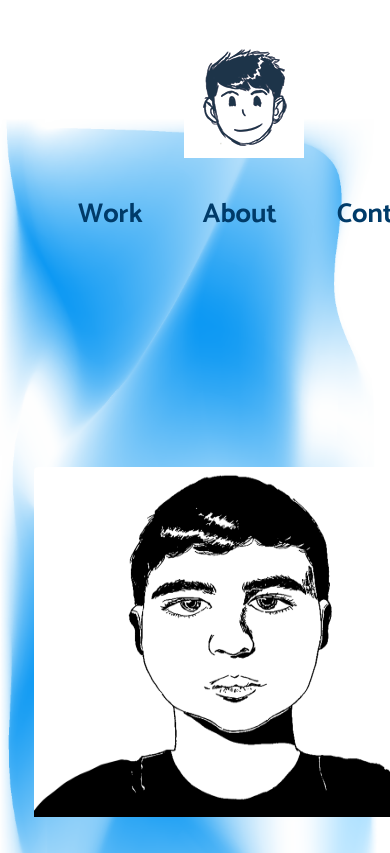
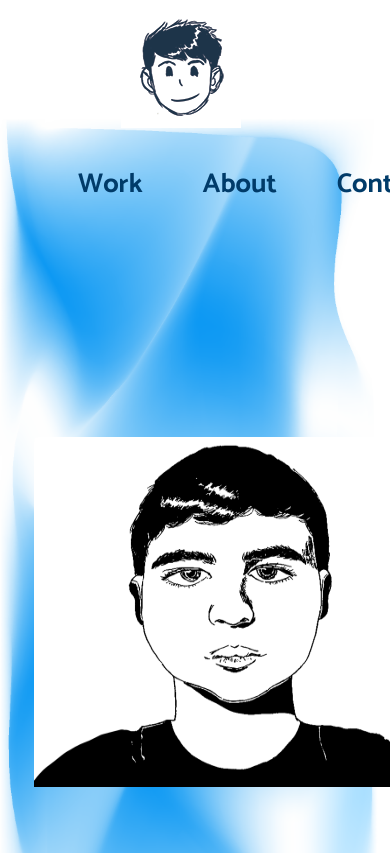
Before and after one commit to Rraposa9/rraposa9.github.io, a plain HTML site: page index.html in a window 390 px wide. Shown: the top 853 px of the page. Drawn offline with nearby package versions, Linux system fonts and the light colour scheme.

Commit message:
fixing position of favicon gif

```diff
--- a/main.css
+++ b/main.css
@@ -153,7 +153,7 @@ color: rgb(0, 59, 105);;
 
 nav ul {
   margin:0 auto;
-  padding:5;
+  /* padding:5; */
   display:flex;
 }
 nav li{
@@ -180,11 +180,10 @@ nav li a:hover {
 
 .favicon {
   display: block;
-  padding-left:11em;
-padding-right: 4em;
   width: 50%;
   margin-top: 30px;
   grid-area: favicon;
+  margin: auto;
 }
 
 /* MEDIA QUERY FOR MOBILE */
@@ -212,16 +211,6 @@ padding-right: 4em;
             "content"
             "footer";
     }
-
-    .favicon {
-      display: block;
-      padding-left:11em;
-    padding-right: 4em;
-      width: 50%;
-      margin-top: 30px;
-      grid-area: favicon;
-    }
-
 
     nav {
         padding-left: 0;
@@ -464,7 +453,7 @@ position: relative; */
     }
 
   .nav li {
-    padding: 150px;
+    /* padding: 150px; */
   font-size: 1.7em;
 
   }
```
